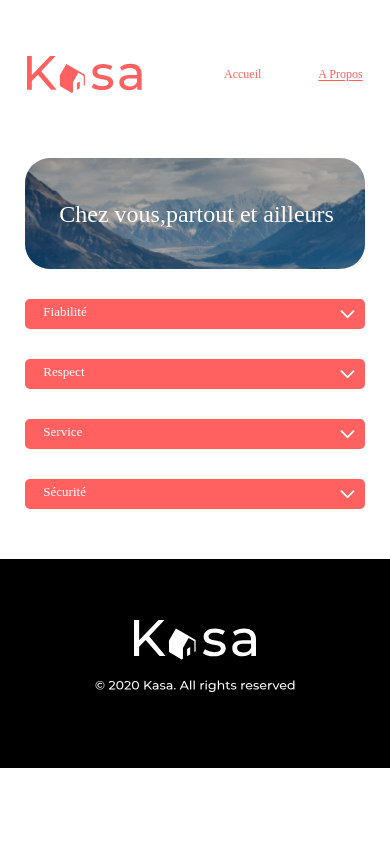
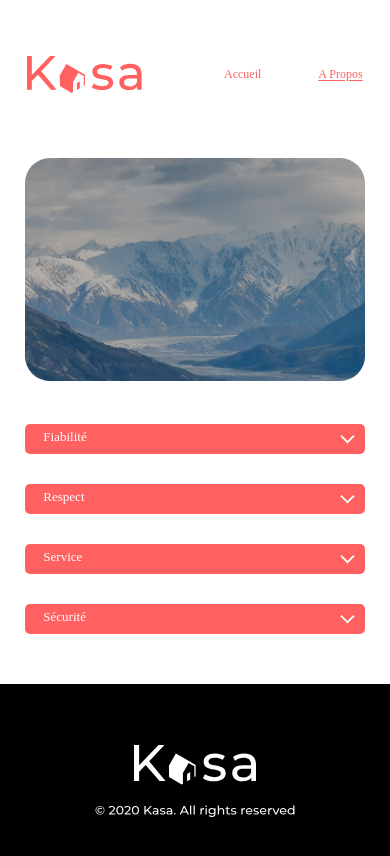
Before and after one commit to denisk13005/KirmannDenis_P11_18032021, a React (Create React App) app: page /about in a window 390 px wide. Shown: the top 856 px of the page. Built offline with nearby package versions, Linux system fonts and the light colour scheme.

Commit message:
composent banner responsive ok

```diff
--- a/src/components/Banner.jsx
+++ b/src/components/Banner.jsx
@@ -1,16 +1,19 @@
 import React from 'react'
 import '../styles/components/banner.scss'
 
-const Banner = ({ background }) => {
+const Banner = ({ background, text }) => {
+  let className = text ? 'homeBanner' : 'aboutBanner'
   return (
-    <div className="homeBanner">
+    <div className={className}>
       <div className="bannerImg__container">
         <img src={background} alt="bannière" />
       </div>
-      <div className="homeBanner__title">
-        <p>Chez vous,</p>
-        <p>partout et ailleurs</p>
-      </div>
+      {text ? (
+        <div className="homeBanner__title">
+          <p>{text.chezvous}</p>
+          <p>{text.partout}</p>
+        </div>
+      ) : null}
     </div>
   )
 }
--- a/src/pages/About.jsx
+++ b/src/pages/About.jsx
@@ -13,10 +13,14 @@ const About = () => {
   const getSize = () => {
     setViewportWidth(window.innerWidth)
   }
-  window.addEventListener('resize', getSize)
-  console.log(viewportWidth)
   let backgroundImgBanner = viewportWidth < 840 ? about : aboutBig
   const [aboutDatas, setAboutData] = useState([])
+  useEffect(() => {
+    window.addEventListener('resize', getSize)
+
+    return () => window.removeEventListener('resize', getSize)
+  }, [])
+
   useEffect(() => {
     fetch('./data/datas.json')
       .then((response) => response.json())
--- a/src/pages/Home.jsx
+++ b/src/pages/Home.jsx
@@ -12,19 +12,15 @@ const Home = () => {
       .then((response) => response.json())
       .then((data) => setAccommodations(data.accommodations))
   }, [])
+  const text = {
+    chezvous: 'Chez vous,',
+    partout: 'partout et ailleurs',
+  }
   return (
     <div>
       <Header />
-      {/* <div className="homeBanner">
-        <div className="bannerImg__container">
-          <img src={background} alt="bannière" />
-        </div>
-        <div className="homeBanner__title">
-          <p>Chez vous,</p>
-          <p>partout et ailleurs</p>
-        </div>
-      </div> */}
-      <Banner background={background} />
+
+      <Banner background={background} text={text} />
       <div className="homeContainer">
         {accommodations !== undefined
           ? accommodations.map((accommodation, index) => (
--- a/src/styles/components/banner.scss
+++ b/src/styles/components/banner.scss
@@ -57,3 +57,34 @@
     }
   }
 }
+.aboutBanner {
+  width: 87%;
+  height: 223px;
+  margin: auto;
+  overflow: hidden;
+  border-radius: 25px;
+  margin-top: 50px;
+  margin-bottom: 43px;
+  position: relative;
+  color: white;
+
+  .bannerImg__container {
+    width: 100%;
+    height: 100%;
+    img {
+      width: 100%;
+      min-height: 100%;
+      object-fit: cover;
+    }
+    &::after {
+      content: '';
+      background-color: black;
+      opacity: 0.3;
+      width: 100%;
+      height: 100%;
+      position: absolute;
+      left: 0;
+      top: 0;
+    }
+  }
+}
```
Also changed, not shown: src/styles/pages/home.scss (+0 -59 lines).
